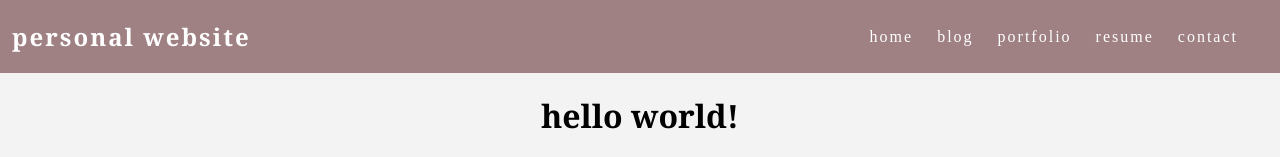
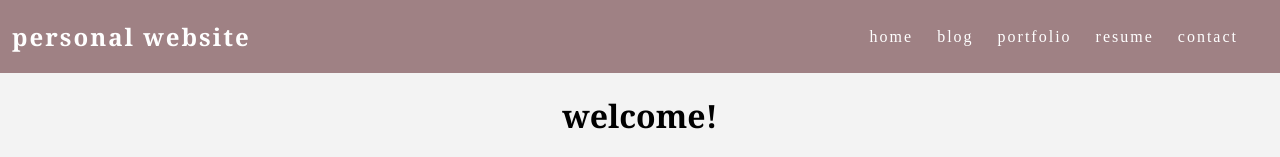
Before and after one commit to poornimagodavarthy/poornimagodavarthy.github.io, a plain HTML site: page index.html in a window 1280 px wide. Shown: the top 157 px of the page. Drawn offline with Linux system fonts and the light colour scheme; a web font is replaced by a local one.

Commit message:
feat: index

```diff
--- a/index.html
+++ b/index.html
@@ -18,7 +18,7 @@
       </ul>
     </nav>
     <main>
-      <h1>hello world!</h1>
+      <h1>welcome!</h1>
       <div class="about">
         <div class="about-image">
             <img src="IMG_5503.jpg">
```
